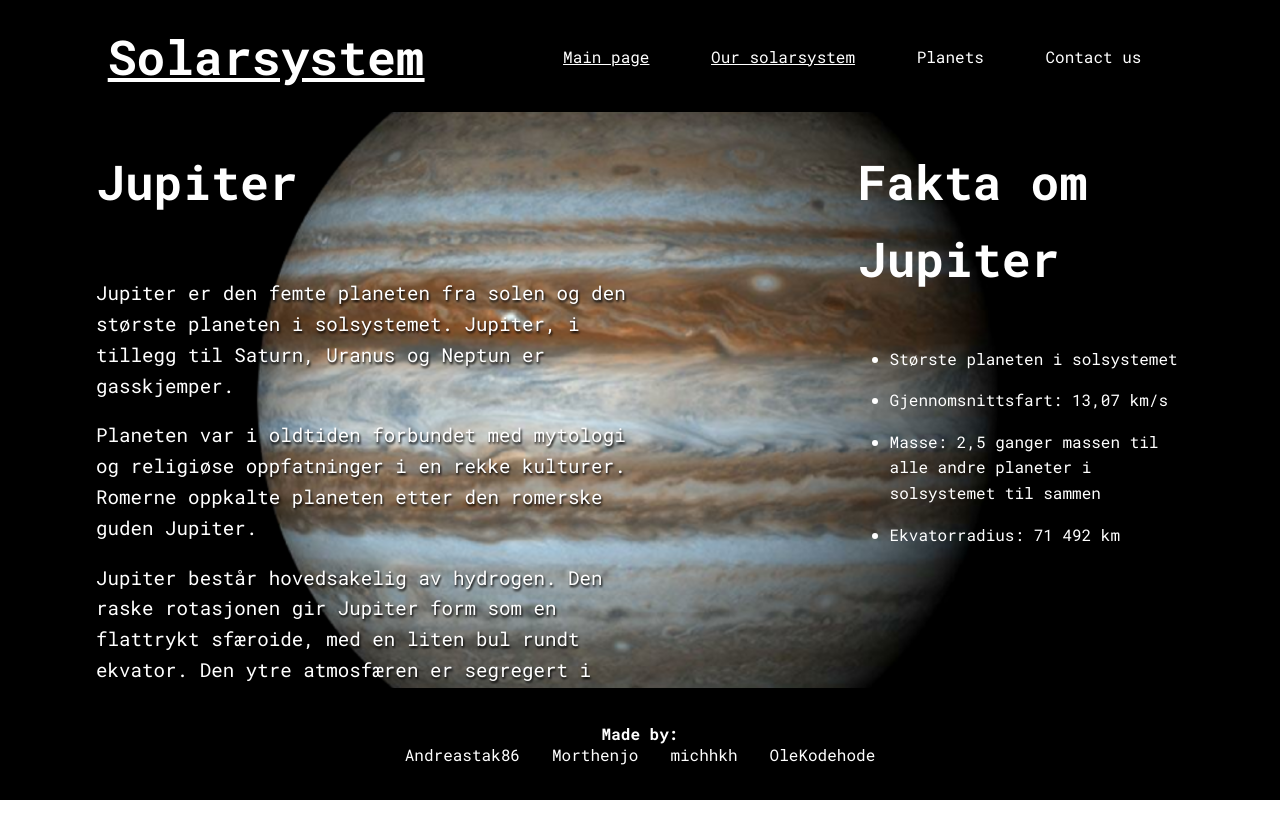
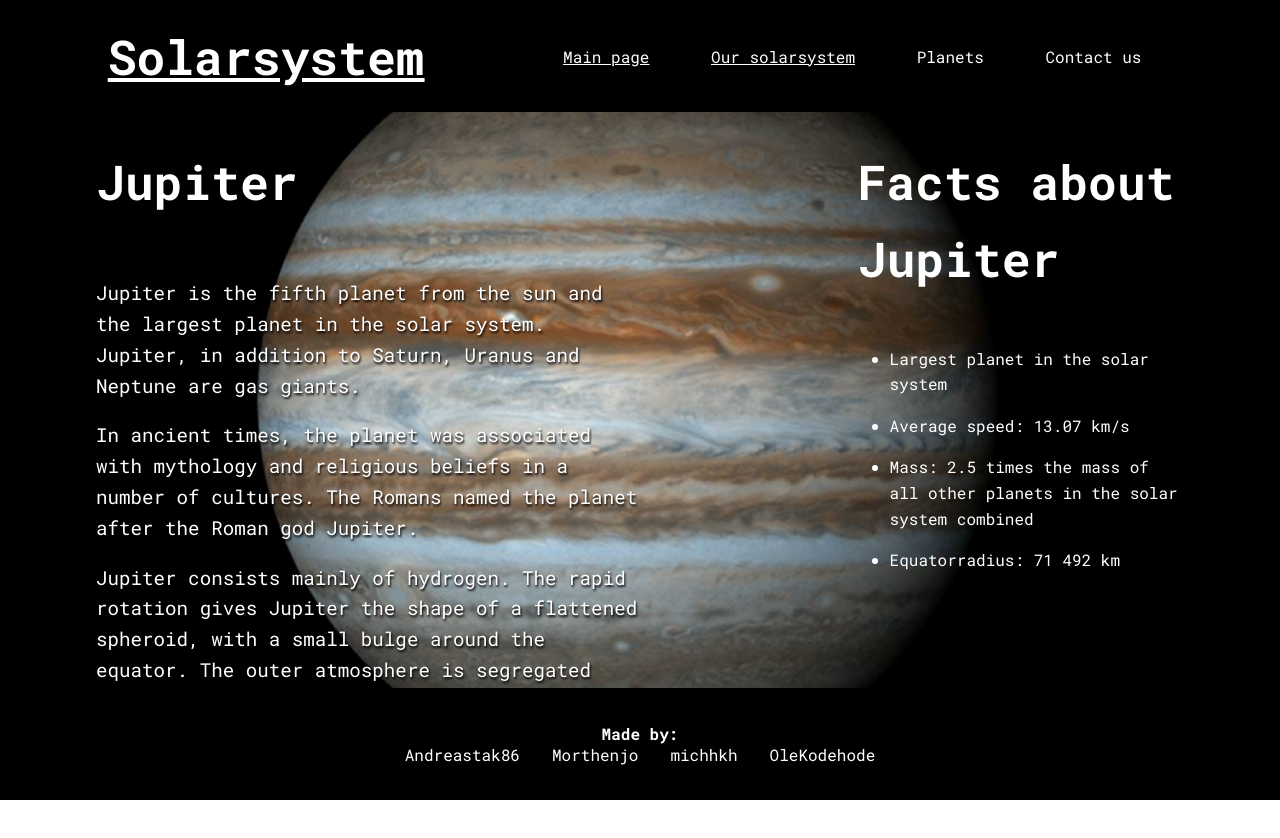
Before and after one commit to Andreastak86/Solsytemet, a React (Create React App) app: page /Solsytemet/jupiter in a window 1280 px wide. Shown: the top 838 px of the page. Built offline with nearby package versions, Linux system fonts and the light colour scheme.

Commit message:
Updated jupiter page text

```diff
--- a/src/pages/jupiterPage/index.js
+++ b/src/pages/jupiterPage/index.js
@@ -9,51 +9,33 @@ import {
   StyledPageSection,
   StyledPageUl,
 } from "./styles";
+import { t } from "i18next";
 
-export const Jupiter = () => {
+const Jupiter = () => {
   return (
     <StyledPageSection>
       <StyledPageContainer>
         <StyledPageMainWrapper>
           <StyledPageInfoWrapper info>
-            <StyledPageH1>Jupiter</StyledPageH1>
-            <StyledPageP>
-              Jupiter er den femte planeten fra solen og den største planeten i
-              solsystemet. Jupiter, i tillegg til Saturn, Uranus og Neptun er
-              gasskjemper.
-            </StyledPageP>
-            <StyledPageP>
-              Planeten var i oldtiden forbundet med mytologi og religiøse
-              oppfatninger i en rekke kulturer. Romerne oppkalte planeten etter
-              den romerske guden Jupiter.
-            </StyledPageP>
-            <StyledPageP>
-              Jupiter består hovedsakelig av hydrogen. Den raske rotasjonen gir
-              Jupiter form som en flattrykt sfæroide, med en liten bul rundt
-              ekvator. Den ytre atmosfæren er segregert i flere striper på
-              forskjellige høyder, som fører til turbulens og stormer langs de
-              vekselvirkende grensene.
-            </StyledPageP>
+            <StyledPageH1>{t("Jupiter.title")}</StyledPageH1>
+            <StyledPageP>{t("Jupiter.firstText")}</StyledPageP>
+            <StyledPageP>{t("Jupiter.secondText")}</StyledPageP>
+            <StyledPageP>{t("Jupiter.thirdText")}</StyledPageP>
           </StyledPageInfoWrapper>
 
           <StyledPageInfoWrapper facts>
-            <StyledPageH1>Fakta om Jupiter</StyledPageH1>
+            <StyledPageH1>{t("Jupiter.factsTitle")}</StyledPageH1>
             <StyledPageUl>
-              <StyledPageLi>Største planeten i solsystemet</StyledPageLi>
-              <StyledPageLi>Gjennomsnittsfart: 13,07 km/s</StyledPageLi>
-              <StyledPageLi>
-                Masse: 2,5 ganger massen til alle andre planeter i solsystemet
-                til sammen
-              </StyledPageLi>
-              <StyledPageLi>Ekvatorradius: 71 492 km</StyledPageLi>
+              <StyledPageLi>{t("Jupiter.factsSize")}</StyledPageLi>
+              <StyledPageLi>{t("Jupiter.factsSpeed")}</StyledPageLi>
+              <StyledPageLi>{t("Jupiter.factsMass")}</StyledPageLi>
+              <StyledPageLi>{t("Jupiter.factsEquatorRadius")}</StyledPageLi>
             </StyledPageUl>
           </StyledPageInfoWrapper>
         </StyledPageMainWrapper>
 
         <StyledPageFooter>
-          <StyledPageP footer>
-            Hentet: 11. oktober 2022 fra https://no.wikipedia.org/wiki/Jupiter
-          </StyledPageP>
+          <StyledPageP footer>{t("Jupiter.source")}</StyledPageP>
         </StyledPageFooter>
       </StyledPageContainer>
     </StyledPageSection>
```
